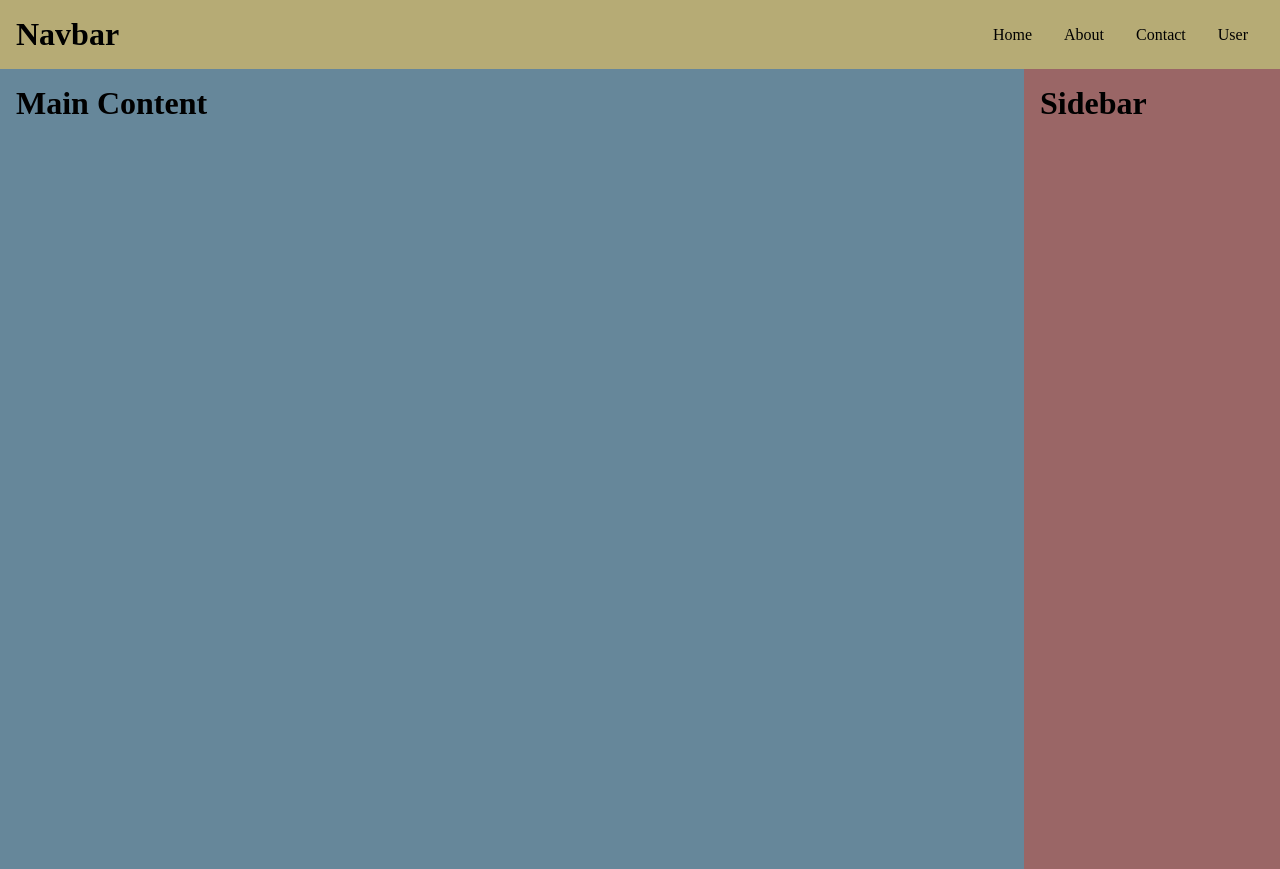
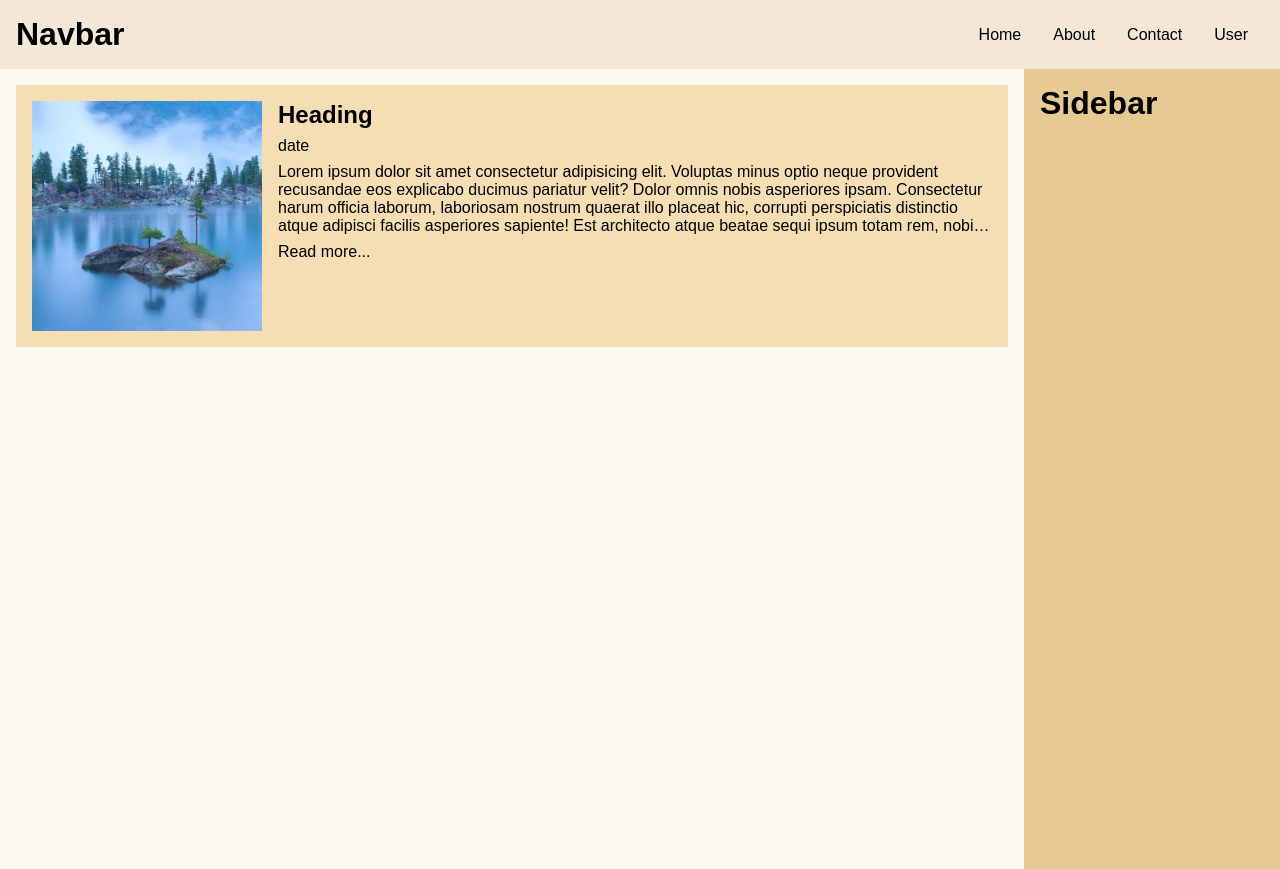
Before and after one commit to ArMAx141/Monogram, a Vue app in the folder client/: page / in a window 1280 px wide. Built offline with nearby package versions, Linux system fonts and the light colour scheme; the HTML template or start-up script is replaced by a standard one.

Commit message:
initial works on blog card feature

```diff
--- a/client/src/App.vue
+++ b/client/src/App.vue
@@ -2,13 +2,16 @@
 import navbar from "./components/navbar.vue";
 import sidebar from "./components/sidebar.vue";
 import "./assets/reset.css";
+import card from "./components/card.vue";
 </script>
 
 <template>
   <div class="main-container">
     <navbar />
     <div class="container">
-      <main><h1>Main Content</h1></main>
+      <main>
+        <card />
+      </main>
       <sidebar />
     </div>
   </div>
@@ -19,8 +22,6 @@ import "./assets/reset.css";
   display: flex;
   flex-direction: column;
   width: 100%;
-
-
 }
 
 .container {
@@ -29,15 +30,17 @@ import "./assets/reset.css";
   width: 100%;
   min-height: 100dvh;
   main {
+    background-color: rgb(252, 249, 243);
+    display: flex;
+    flex-direction: column;
+    gap: 1rem;
     width: 80%;
-    background-color: rgb(102, 135, 154);
     padding: 1rem;
   }
 
   .aside-container {
     display: flex;
     flex-grow: 1;
-    background-color: rgb(154, 102, 102);
   }
 }
 </style>
--- a/client/src/assets/reset.css
+++ b/client/src/assets/reset.css
@@ -10,4 +10,5 @@ html,
 body {
   height: 100%;
   width: 100%;
+  font-family: sans-serif;
 }
--- /dev/null
+++ b/client/src/components/card.vue
@@ -0,0 +1,63 @@
+<template>
+  <div class="card-container">
+    <img src="../assets/img/lake-rainy.webp" alt="" class="image" />
+    <div class="container">
+      <h2>Heading</h2>
+      <span>date</span>
+      <p class="description">
+        Lorem ipsum dolor sit amet consectetur adipisicing elit. Voluptas minus optio neque
+        provident recusandae eos explicabo ducimus pariatur velit? Dolor omnis nobis asperiores
+        ipsam. Consectetur harum officia laborum, laboriosam nostrum quaerat illo placeat hic,
+        corrupti perspiciatis distinctio atque adipisci facilis asperiores sapiente! Est architecto
+        atque beatae sequi ipsum totam rem, nobis similique ratione recusandae magnam excepturi sint
+        consequatur expedita impedit delectus amet fugiat corporis aliquam minus voluptates?
+        Doloribus est amet optio, iusto dicta exercitationem aut, enim quae commodi porro mollitia
+        debitis eligendi voluptatum! Ipsam tenetur quidem obcaecati excepturi eligendi
+        exercitationem iste quas nihil. Saepe ea sapiente vitae porro quidem ullam. Ullam soluta
+        unde similique, itaque error quas totam animi, eum ratione facilis accusantium saepe iste
+        suscipit deserunt doloremque. Aspernatur, rem cumque numquam repudiandae architecto nostrum,
+        autem modi qui officiis vitae illo velit quibusdam, impedit id odit nobis? Facere, id
+        asperiores rerum odit sunt tempora, eligendi, reiciendis accusantium fuga officia ducimus?
+        Dolorum, ad? Delectus nemo quas architecto deserunt eligendi consequuntur, cum, nulla
+        consequatur dolor eum hic libero eveniet tempora? Magnam, minima nemo. Veniam esse possimus
+        deserunt molestiae? Magni, nostrum! Doloribus sapiente facilis blanditiis laboriosam
+        tempore, quisquam ratione eius maiores assumenda rem quod? Fugit ullam ipsum provident
+        sapiente libero cumque quas sint.
+      </p>
+      <span class="read-more">Read more...</span>
+    </div>
+  </div>
+</template>
+
+<script setup lang="ts"></script>
+
+<style scoped>
+.card-container {
+  background-color: wheat;
+  padding: 1rem;
+
+  display: flex;
+  gap: 1rem;
+}
+
+.image {
+  object-fit: cover;
+  width: 230px;
+  height: 230px;
+}
+
+.container {
+  display: flex;
+  flex-direction: column;
+  gap: 0.5rem;
+}
+
+.description {
+  overflow: hidden;
+
+  display: -webkit-box;
+  -webkit-box-orient: vertical;
+  -webkit-line-clamp: 4;
+  line-clamp: 4;
+}
+</style>
--- a/client/src/components/navbar.vue
+++ b/client/src/components/navbar.vue
@@ -14,7 +14,7 @@
 
 <style scoped>
 .navbar-container {
-  background-color: rgb(182, 171, 117);
+  background-color: rgb(242, 232, 213);
 
   display: flex;
   justify-content: space-between;
--- a/client/src/components/sidebar.vue
+++ b/client/src/components/sidebar.vue
@@ -7,6 +7,8 @@
 
 <style scoped>
 .aside-container {
+  background-color: rgb(231, 202, 146);
+
   padding: 1rem;
 }
 </style>
```
Also changed, not shown: client/src/assets/img/lake-rainy.webp (added).
